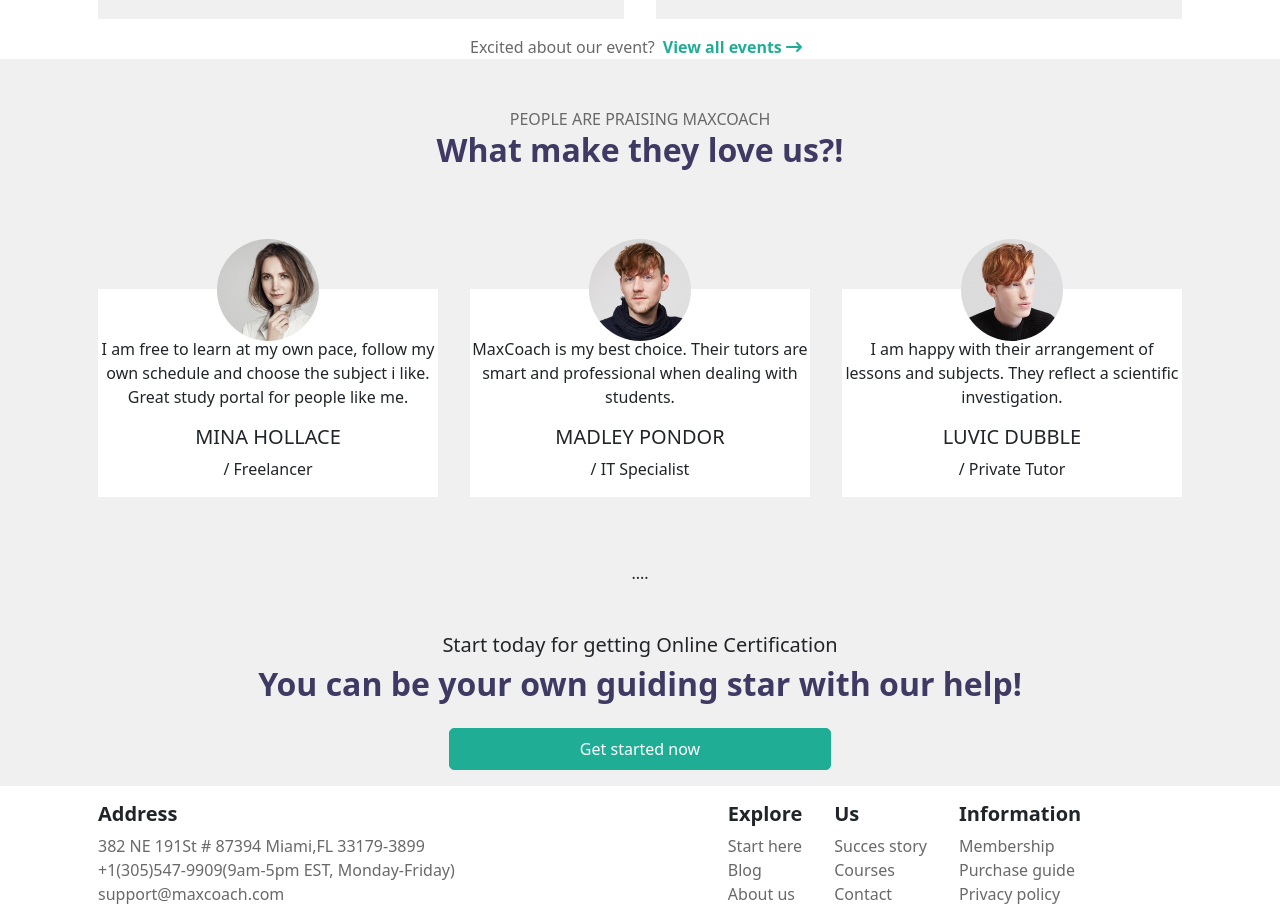
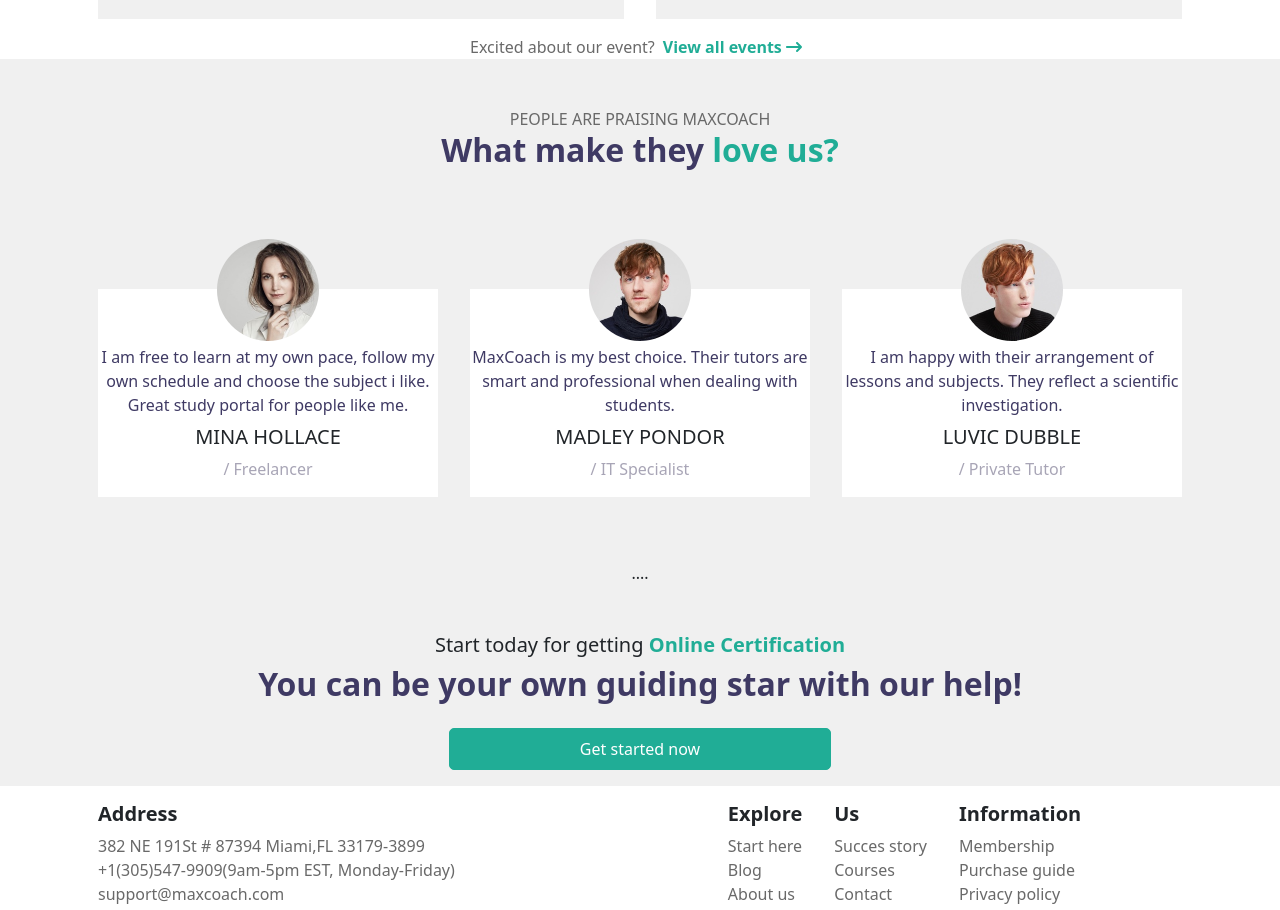
Before and after one commit to AndreaPiazza33/proj-html-vuejs, a Vue app: page / in a window 1280 px wide. Shown: the part 4920-5830 px from the top of the page. Built offline with nearby package versions, Linux system fonts and the light colour scheme.

Commit message:
feat: add colored text to seventh section

```diff
--- a/src/components/AppMain.vue
+++ b/src/components/AppMain.vue
@@ -265,7 +265,7 @@
           class="flex-vertical col-5 py-5 align-items-center section-title-center"
         >
           <span>PEOPLE ARE PRAISING MAXCOACH</span>
-          <h2>What make they love us?!</h2>
+          <h2>What make they <span class="green-data">love us?</span></h2>
         </div>
         <div class="flex-horizontal py-5">
           <AppProfile></AppProfile>
@@ -275,7 +275,10 @@
           <span>....</span>
         </div>
         <div class="flex-vertical align-items-center section-title-center">
-          <h5>Start today for getting Online Certification</h5>
+          <h5>
+            Start today for getting
+            <span class="green-data">Online Certification</span>
+          </h5>
           <h2>You can be your own guiding star with our help!</h2>
           <!--button verde(ripetuto)-->
           <button class="my-button w-50">Get started now</button>
--- a/src/components/AppProfile.vue
+++ b/src/components/AppProfile.vue
@@ -19,9 +19,9 @@
     <img :src="profile.profilePic" alt="" />
 
     <div class="pt-5 mb-3">
-      <p>{{ profile.text }}</p>
+      <p class="blue-data my-2">{{ profile.text }}</p>
       <h5>{{ profile.name }}</h5>
-      <span>{{ profile.role }}</span>
+      <span class="gray-data">{{ profile.role }}</span>
     </div>
   </div>
 </template>
```
